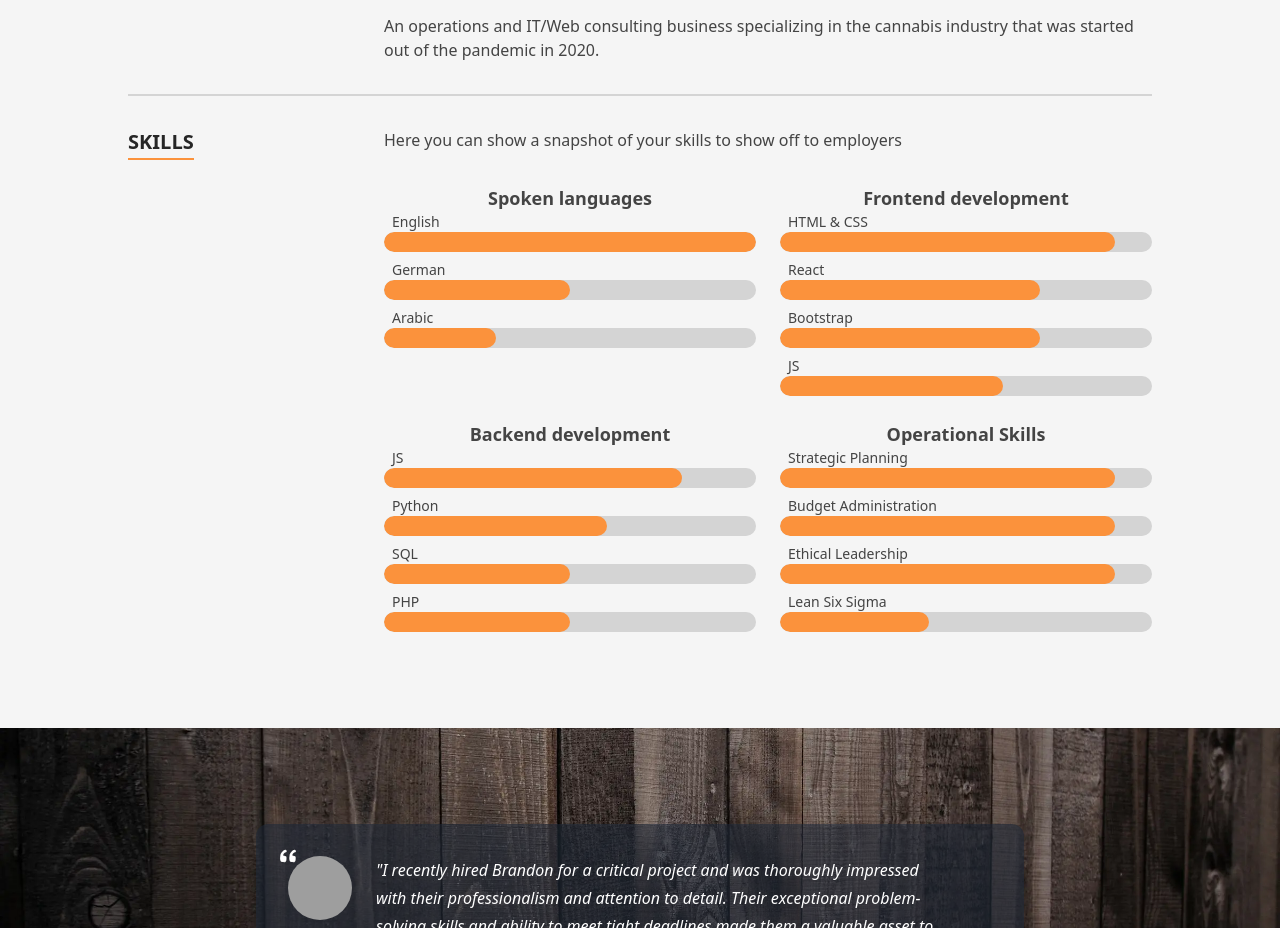
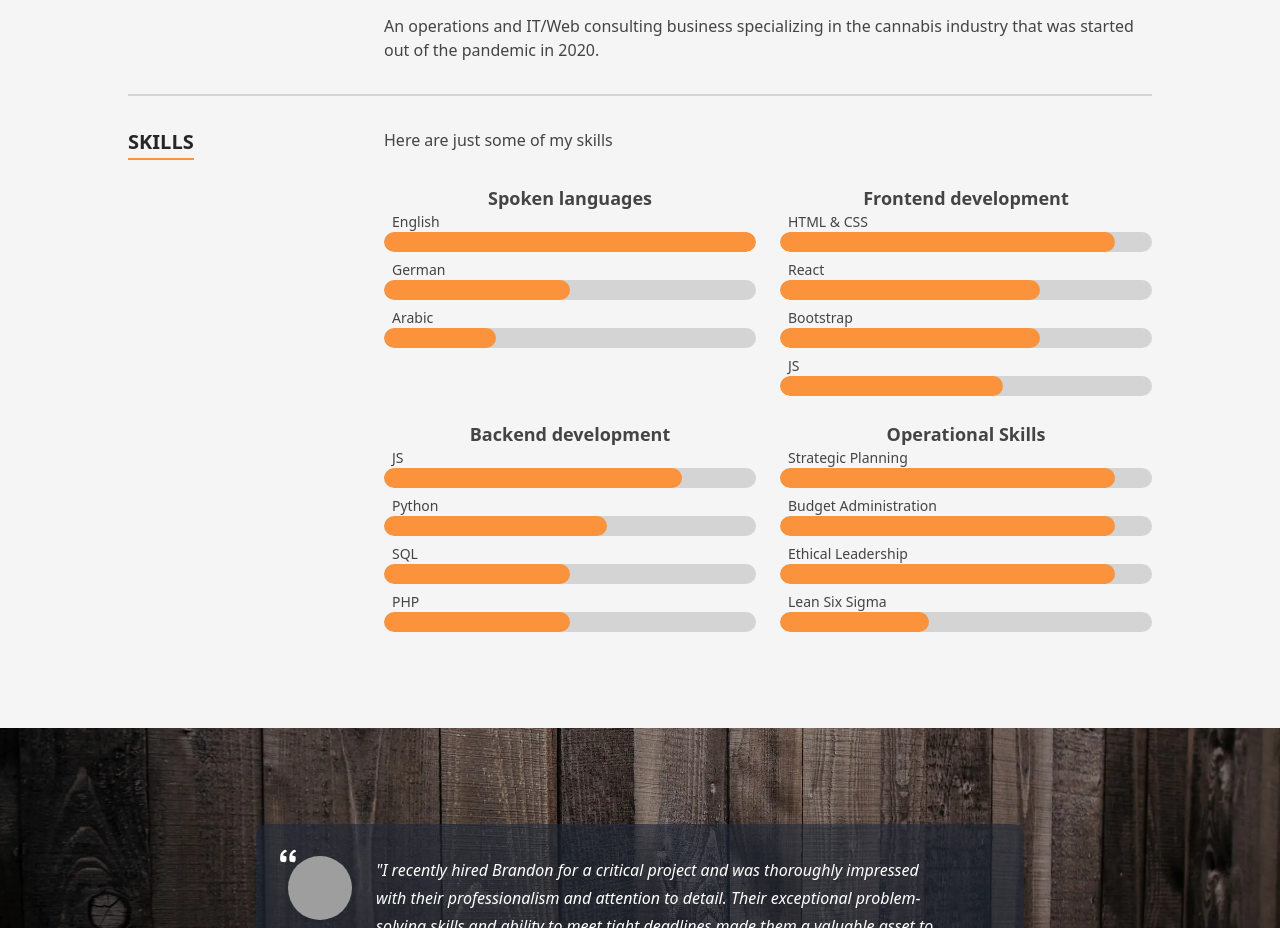
Before and after one commit to BrandonWorobi/Resume_Site, a Next.js app: page / in a window 1280 px wide. Shown: the part 2320-3248 px from the top of the page. Built offline with nearby package versions, Linux system fonts and the light colour scheme; grey boxes are pictures that could not be loaded.

Commit message:
change skills

```diff
--- a/src/components/Sections/Resume/index.tsx
+++ b/src/components/Sections/Resume/index.tsx
@@ -21,7 +21,7 @@ const Resume: FC = memo(() => {
           ))}
         </ResumeSection>
         <ResumeSection title="Skills">
-          <p className="pb-8">Here you can show a snapshot of your skills to show off to employers</p>
+          <p className="pb-8">Here are just some of my skills</p>
           <div className="grid grid-cols-1 gap-6 md:grid-cols-2">
             {skills.map((skillgroup, index) => (
               <SkillGroup key={`${skillgroup.name}-${index}`} skillGroup={skillgroup} />
```
